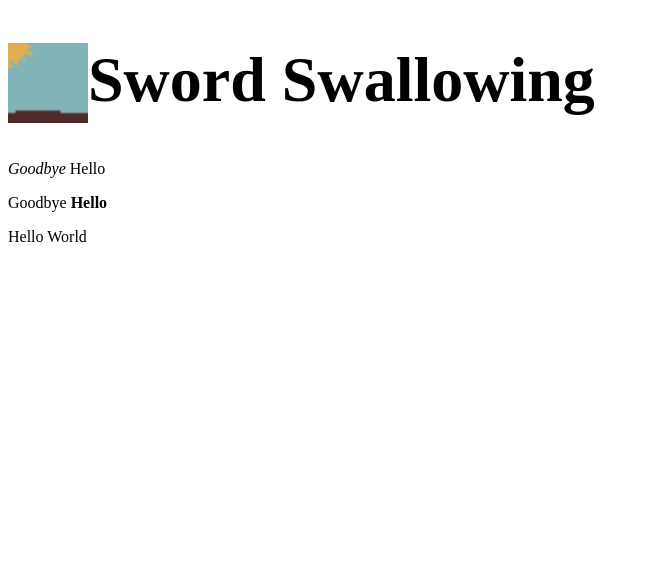
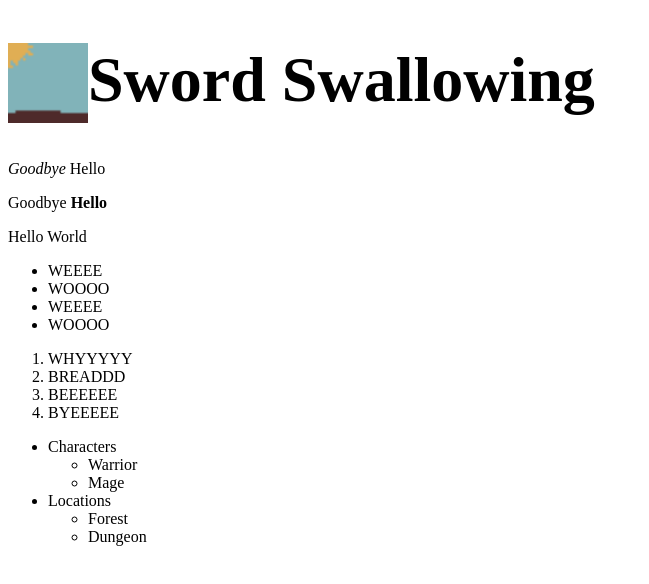
Before and after one commit to Ecow101/Sword-Swallowing-Website, a plain HTML site: page index.html in a window 1280 px wide. Shown: the whole page, without its empty margins (0-649 px from the left). Drawn offline with Linux system fonts and the light colour scheme.

Commit message:
Formatting Lists
These will not stay on this page, they are good for reference though

```diff
--- a/index.html
+++ b/index.html
@@ -14,5 +14,37 @@
         <p>Goodbye <strong>Hello</strong></p>
         <p>Hello World</p>
 
+        <!-- Unordered List -->
+        <ul>
+            <li>WEEEE</li>
+            <li>WOOOO</li>
+            <li>WEEEE</li>
+            <li>WOOOO</li>
+        </ul>
+
+        <!-- Ordered List -->
+        <ol>
+            <li>WHYYYYY</li>
+            <li>BREADDD</li>
+            <li>BEEEEEE</li>
+            <li>BYEEEEE</li>
+        </ol>
+
+        <!-- Multi-Level (Nested) List -->
+        <ul>
+            <li>Characters
+                <ul>
+                    <li>Warrior</li>
+                    <li>Mage</li>
+                </ul>
+            </li>
+            <li>Locations
+                <ul>
+                    <li>Forest</li>
+                    <li>Dungeon</li>
+                </ul>
+            </li>
+        </ul>
+
     </body>
 </html>
```
